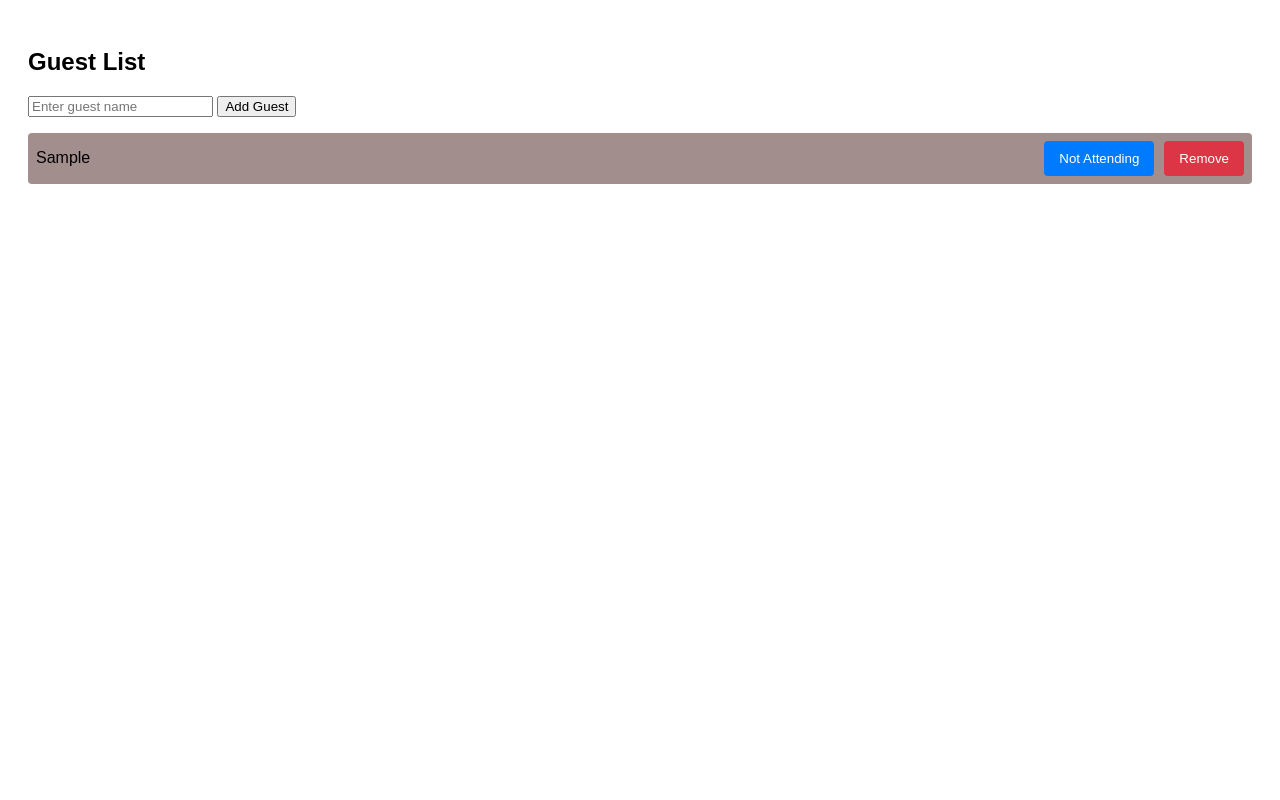
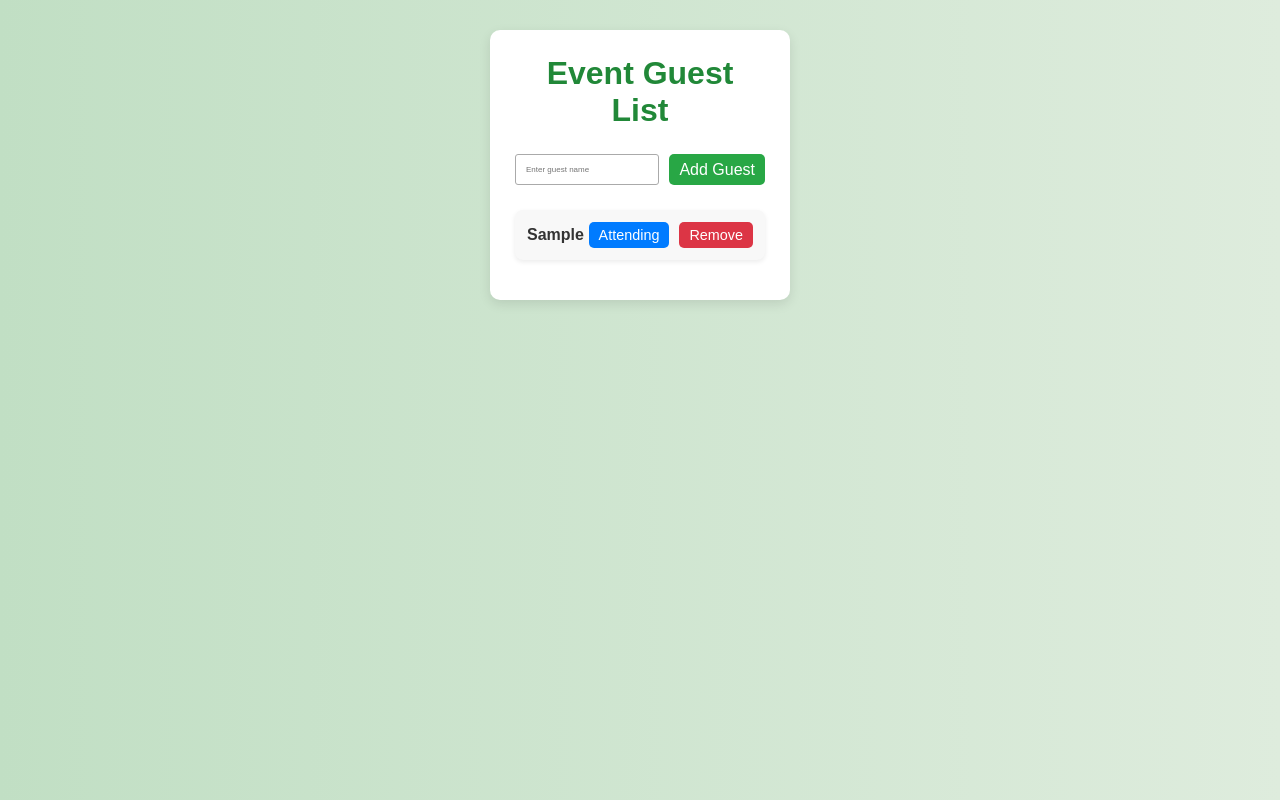
Before and after one commit to NdegeSimon/code-challenge-2, a plain HTML site: page index.html in a window 1280 px wide. Both pictures are taken after typing "Sample" into the empty fields and a click on the button "Add Guest". Drawn offline with Linux system fonts and the light colour scheme.

Commit message:
initial commit

```diff
--- a/index.html
+++ b/index.html
@@ -1,16 +1,20 @@
 <!DOCTYPE html>
 <html lang="en">
 <head>
-  <meta charset="UTF-8">
-  <title>Guest List App</title>
-  <link rel="stylesheet" href="style.css">
+  <meta charset="UTF-8" />
+  <meta name="viewport" content="width=device-width, initial-scale=1.0"/>
+  <title>Event Guest List</title>
+  <link rel="stylesheet" href="style.css" />
 </head>
 <body>
 
   <div class="container">
-    <h2>Guest List</h2>
-    <input type="text" id="guestName" placeholder="Enter guest name">
-    <button onclick="addGuest()">Add Guest</button>
+    <h1> Event Guest List</h1>
+
+    <div class="form-group">
+      <input type="text" id="guestName" placeholder="Enter guest name" />
+      <button onclick="addGuest()">Add Guest</button>
+    </div>
 
     <ul id="guestList"></ul>
   </div>
--- a/index.js
+++ b/index.js
@@ -1,78 +1,88 @@
-// Load saved guests from localStorage when the page loads
-document.addEventListener('DOMContentLoaded', () => {
-  const savedGuests = JSON.parse(localStorage.getItem('guestList')) || [];
-  savedGuests.forEach(guest => {
-    renderGuest(guest.name, guest.attending);
-  });
-});
+// Load existing guests on page load
+document.addEventListener("DOMContentLoaded", loadGuestsFromStorage);
 
 function addGuest() {
-  const input = document.getElementById('guestName');
-  const guestName = input.value.trim();
-  const guestList = document.getElementById('guestList');
+  const input = document.getElementById("guestName");
+  const name = input.value.trim();
+  if (!name) return;
 
-  if (guestName === '') {
-    alert("Please enter a guest name.");
-    return;
-  }
+  const guest = {
+    name,
+    attending: false
+  };
 
-  const currentGuests = JSON.parse(localStorage.getItem('guestList')) || [];
-  if (currentGuests.length >= 10) {
-    alert("Guest list limit reached (10 people max).");
-    return;
-  }
-
-  renderGuest(guestName, false);
-  currentGuests.push({ name: guestName, attending: false });
-  localStorage.setItem('guestList', JSON.stringify(currentGuests));
-
-  input.value = '';
+  saveGuestToStorage(guest);
+  renderGuest(guest);
+  input.value = "";
 }
 
-function renderGuest(name, attending) {
-  const guestList = document.getElementById('guestList');
-  const listItem = document.createElement('li');
+function renderGuest(guest) {
+  const li = document.createElement("li");
 
-  const nameSpan = document.createElement('span');
-  nameSpan.className = 'guest-name';
-  nameSpan.textContent = name;
+  const nameSpan = document.createElement("span");
+  nameSpan.className = "guest-name";
+  nameSpan.textContent = guest.name;
 
-  const rsvpButton = document.createElement('button');
-  rsvpButton.textContent = attending ? "Attending" : "Not Attending";
-  rsvpButton.className = 'rsvp-button';
-  if (attending) rsvpButton.classList.add('attending');
+  const buttonGroup = document.createElement("div");
+  buttonGroup.className = "button-group";
 
-  rsvpButton.onclick = function () {
-    rsvpButton.classList.toggle('attending');
-    rsvpButton.textContent = rsvpButton.textContent === "Attending" ? "Not Attending" : "Attending";
+  const rsvpBtn = document.createElement("button");
+  rsvpBtn.className = "btn rsvp-button";
+  rsvpBtn.textContent = guest.attending ? "✔ Attending" : "Attending";
+  if (guest.attending) rsvpBtn.classList.add("attending");
 
-    updateGuest(name, rsvpButton.textContent === "Attending");
+  rsvpBtn.onclick = () => {
+    rsvpBtn.classList.toggle("attending");
+    const isAttending = rsvpBtn.classList.contains("attending");
+    rsvpBtn.textContent = isAttending ? "✔ Attending" : "Attending";
+    updateGuestStatus(guest.name, isAttending);
   };
 
-  const deleteButton = document.createElement('button');
-  deleteButton.textContent = "Remove";
-  deleteButton.className = 'delete-button';
-
-  deleteButton.onclick = function () {
-    guestList.removeChild(listItem);
-    deleteGuest(name);
+  const deleteBtn = document.createElement("button");
+  deleteBtn.className = "btn delete-button";
+  deleteBtn.textContent = "Remove";
+  deleteBtn.onclick = () => {
+    li.remove();
+    deleteGuestFromStorage(guest.name);
   };
 
-  listItem.appendChild(nameSpan);
-  listItem.appendChild(rsvpButton);
-  listItem.appendChild(deleteButton);
+  buttonGroup.appendChild(rsvpBtn);
+  buttonGroup.appendChild(deleteBtn);
 
-  guestList.appendChild(listItem);
+  li.appendChild(nameSpan);
+  li.appendChild(buttonGroup);
+
+  document.getElementById("guestList").appendChild(li);
 }
 
-function updateGuest(name, attending) {
-  const guests = JSON.parse(localStorage.getItem('guestList')) || [];
-  const updated = guests.map(g => g.name === name ? { ...g, attending } : g);
-  localStorage.setItem('guestList', JSON.stringify(updated));
+function saveGuestToStorage(guest) {
+  const guests = getGuestsFromStorage();
+  guests.push(guest);
+  localStorage.setItem("guests", JSON.stringify(guests));
 }
 
-function deleteGuest(name) {
-  const guests = JSON.parse(localStorage.getItem('guestList')) || [];
-  const updated = guests.filter(g => g.name !== name);
-  localStorage.setItem('guestList', JSON.stringify(updated));
+function getGuestsFromStorage() {
+  return JSON.parse(localStorage.getItem("guests")) || [];
 }
+
+function loadGuestsFromStorage() {
+  const guests = getGuestsFromStorage();
+  guests.forEach(renderGuest);
+}
+
+function deleteGuestFromStorage(name) {
+  let guests = getGuestsFromStorage();
+  guests = guests.filter(guest => guest.name !== name);
+  localStorage.setItem("guests", JSON.stringify(guests));
+}
+
+function updateGuestStatus(name, attending) {
+  const guests = getGuestsFromStorage();
+  const updated = guests.map(guest => {
+    if (guest.name === name) {
+      guest.attending = attending;
+    }
+    return guest;
+  });
+  localStorage.setItem("guests", JSON.stringify(updated));
+}
--- a/style.css
+++ b/style.css
@@ -1,51 +1,55 @@
+* {
+  margin: 0;
+  padding: 0;
+  box-sizing: border-box;
+}
 
-    body {
-      font-family: Arial, sans-serif;
-      padding: 20px;
-    }
-    ul {
-      list-style: none;
-      padding: 0;
-    }
-    li {
-      margin-bottom: 10px;
-      padding: 8px;
-      background-color: #a38e8e;
-      border-radius: 4px;
-      display: flex;
-      justify-content: space-between;
-      align-items: center;body {
+body {
   font-family: Arial, sans-serif;
-  background-color: #f9f9f9;
-  margin: 0;
-  padding: 20px;
+  background: linear-gradient(to right, #c1dfc4, #deecdd);
+  padding: 30px;
+  color: #333;
 }
 
 .container {
-  max-width: 500px;
-  margin: 0 auto;
-  text-align: center;
+  max-width: 300px;
+  margin: auto;
+  background: white;
+  padding: 25px;
+  border-radius: 10px;
+  box-shadow: 0 4px 12px rgba(0,0,0,0.1);
 }
 
-h2 {
-  color: #333;
+h1 {
+  text-align: center;
+  margin-bottom: 25px;
+  color: #218838;
+
+}
+
+.form-group {
+  display: flex;
+  justify-content: center;
+  gap: 10px;
+  margin-bottom: 25px;
 }
 
 input[type="text"] {
+  flex: 1;
   padding: 10px;
-  width: 60%;
-  margin-right: 5px;
-  border: 1px solid #ccc;
-  border-radius: 4px;
+  border: 1px solid #aaa;
+  border-radius: 3px;
+  font-size: 0.5rem;
 }
 
 button {
-  padding: 10px 15px;
+  padding: 5px 10px;
   background-color: #28a745;
   border: none;
   color: white;
-  border-radius: 4px;
+  border-radius: 5px;
   cursor: pointer;
+  font-size: 1rem;
 }
 
 button:hover {
@@ -55,29 +59,41 @@ button:hover {
 ul {
   list-style: none;
   padding: 0;
-  margin-top: 20px;
 }
 
 li {
-  background: white;
-  margin-bottom: 10px;
-  padding: 10px;
-  border-radius: 6px;
+  background-color: #f8f8f8;
+  margin-bottom: 15px;
+  padding: 12px;
+  border-radius: 8px;
   display: flex;
   justify-content: space-between;
   align-items: center;
-  box-shadow: 0 2px 5px rgba(0,0,0,0.1);
-  flex-wrap: wrap;
+  box-shadow: 0 2px 5px rgba(0,0,0,0.08);
 }
 
 .guest-name {
-  flex-grow: 1;
-  text-align: left;
+  flex: 1;
+  font-weight: bold;
+  color: #333;
+}
+
+.button-group {
+  display: flex;
+  gap: 10px;
+}
+
+.btn {
+  padding: 5px 10px;
+  border: none;
+  border-radius: 5px;
+  color: white;
+  cursor: pointer;
+  font-size: 0.9rem;
 }
 
 .rsvp-button {
   background-color: #007bff;
-  margin-right: 10px;
 }
 
 .rsvp-button.attending {
@@ -88,21 +104,6 @@ li {
   background-color: #dc3545;
 }
 
-    }
-    .btn {
-      margin-left: 5px;
-      padding: 5px 10px;
-      cursor: pointer;
-    }
-    .attending {
-      color: green;
-      font-weight: bold;
-    }
-    .not-attending {
-      color: red;
-      font-weight: bold;
-    }
-    #guestlist{
-      border-color: 5px;
-      border-radius: 50%;
-    }
+.delete-button:hover {
+  background-color: #c82333;
+}
```
